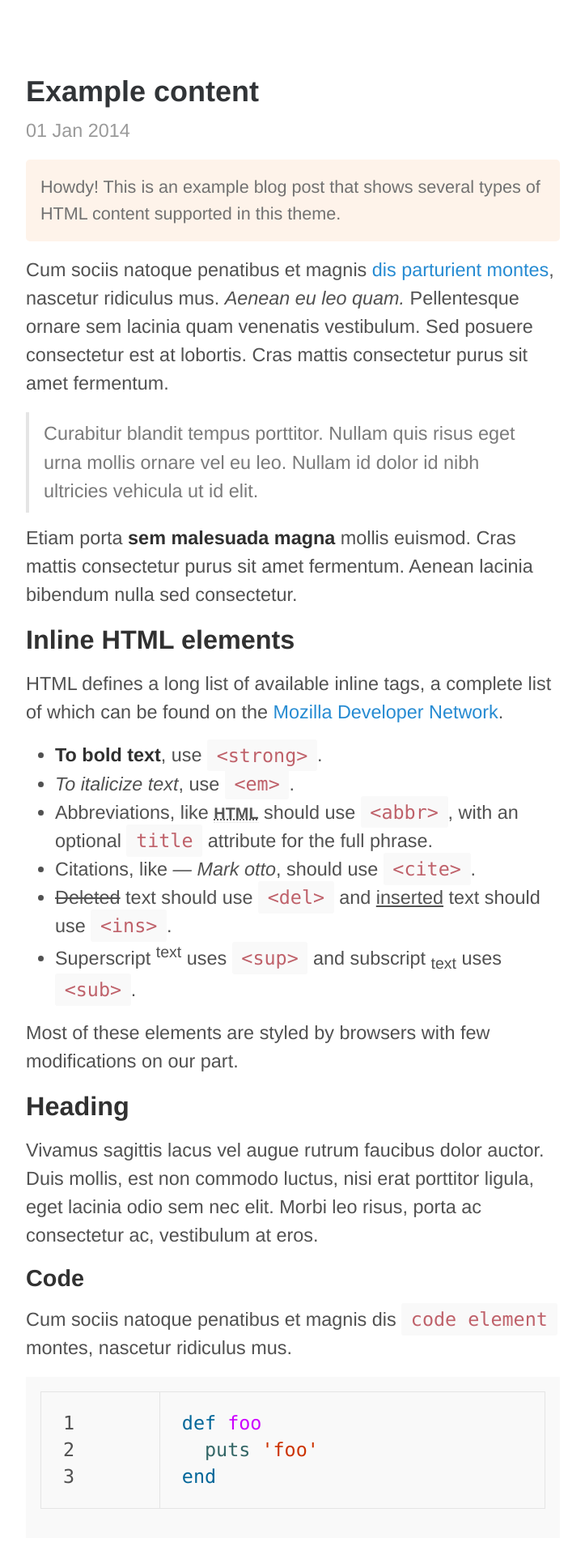
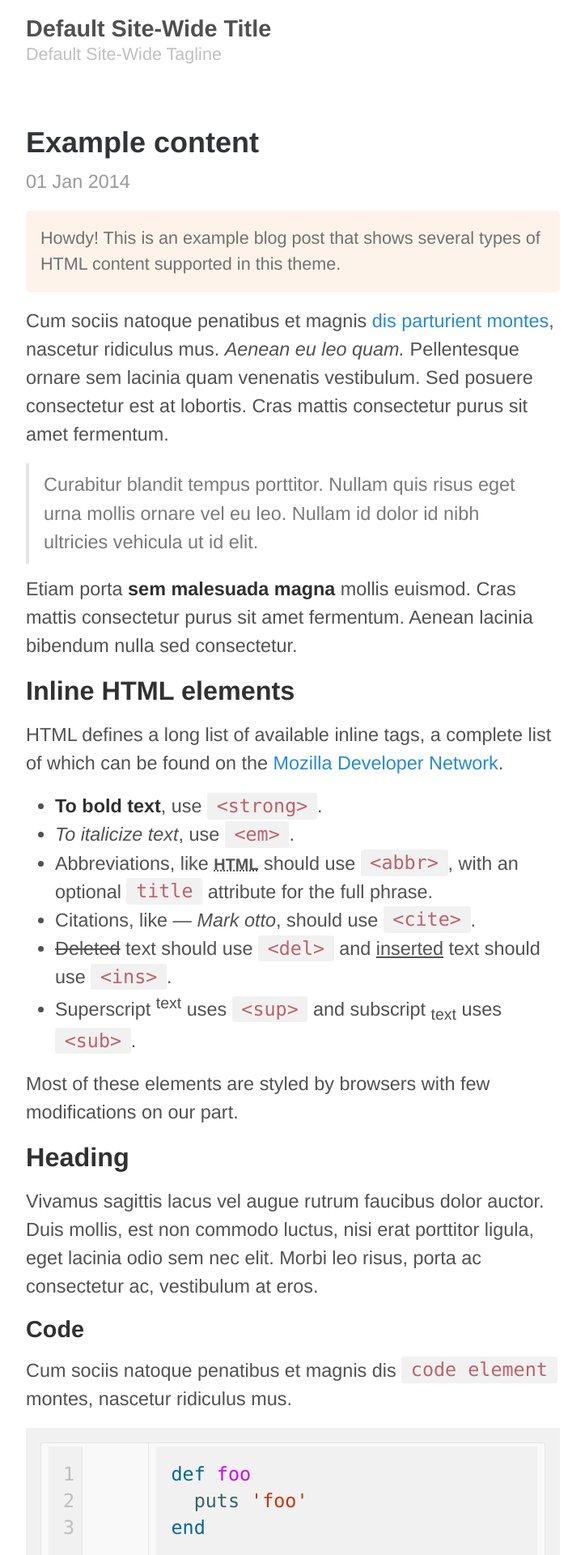
Before and after one commit to BryanSchuetz/culture-namer, a Jekyll site: the page built from _posts/2014-01-01-example-content.md, in a window 1280 px wide. Shown: the top 1920 px of the page at 81% size, without its empty margins (278-1001 px from the left). Built offline with Jekyll 4.4.1, drawn with Linux system fonts in a browser that asks for light colours; Markdown is read by kramdown in place of the engine named in the settings; comment, search, counter and statistics services are not loaded; some of the changed text lies outside the part shown.

Commit message:
updated styles, yaml data

```diff
--- a/_data/meta.yml
+++ b/_data/meta.yml
@@ -1,4 +1,4 @@
-# Setup - variables available at site.title, site.tagline, etc.
+# Setup - variables available at site.data.meta.title, site.data.meta.tagline, etc.
 title:            'Default Site-Wide Title'
 tagline:          'Default Site-Wide Tagline'
 description:      'Project Starter Template for Jekyll'
--- a/_layouts/default.html
+++ b/_layouts/default.html
@@ -8,8 +8,8 @@
       <div class="container content">
         <div class="masthead">
           <h3 class="masthead-title">
-            <a href="/" title="Home">{{ site.title }}</a>
-            <small>{{ site.tagline }}</small>
+            <a href="/" title="Home">{{ site.data.meta.title }}</a>
+            <small>{{ site.data.meta.tagline }}</small>
           </h3>
         </div>
 
--- a/_posts/2014-01-01-example-content.md
+++ b/_posts/2014-01-01-example-content.md
@@ -41,14 +41,6 @@ end
 {% endhighlight %}
 
 Aenean lacinia bibendum nulla sed consectetur. Etiam porta sem malesuada magna mollis euismod. Fusce dapibus, tellus ac cursus commodo, tortor mauris condimentum nibh, ut fermentum massa.
-
-### Gists via GitHub Pages
-
-Vestibulum id ligula porta felis euismod semper. Nullam quis risus eget urna mollis ornare vel eu leo. Donec sed odio dui.
-
-{% gist 5555251 gist.md %}
-
-Aenean eu leo quam. Pellentesque ornare sem lacinia quam venenatis vestibulum. Nullam quis risus eget urna mollis ornare vel eu leo. Cum sociis natoque penatibus et magnis dis parturient montes, nascetur ridiculus mus. Donec sed odio dui. Vestibulum id ligula porta felis euismod semper.
 
 ### Lists
 
--- a/assets/_sass/syntax.scss
+++ b/assets/_sass/syntax.scss
@@ -3,10 +3,17 @@ code,
 pre {
   font-family: Menlo, Monaco, "Courier New", monospace;
 }
+.lineno{
+  display: inline-block;
+  padding-right: .5rem;
+  border-right: 1px solid #e5e5e5;
+  color: #BFBFBF;
+  background-color: darken(#f9f9f9, 3%);
+}
 code {
-  padding: .25em .5em;
+  padding: .1em .5em;
   color: #bf616a;
-  background-color: #f9f9f9;
+  background-color: darken(#f9f9f9, 3%);
   border-radius: 3px;
 }
 pre {
@@ -19,7 +26,7 @@ pre {
   white-space: pre-wrap;
   word-break: break-all;
   word-wrap: break-word;
-  background-color: #f9f9f9;
+  background-color: darken(#f9f9f9, 3%);
 }
 pre code {
   padding: 0;
--- a/assets/css/site.scss
+++ b/assets/css/site.scss
@@ -194,6 +194,7 @@ tbody tr:nth-child(odd) th {
   font-weight: 400;
   color: #c0c0c0;
   letter-spacing: 0;
+  display: block;
 }
 //—————————————————————//
 //****Posts & Pages****//
```
